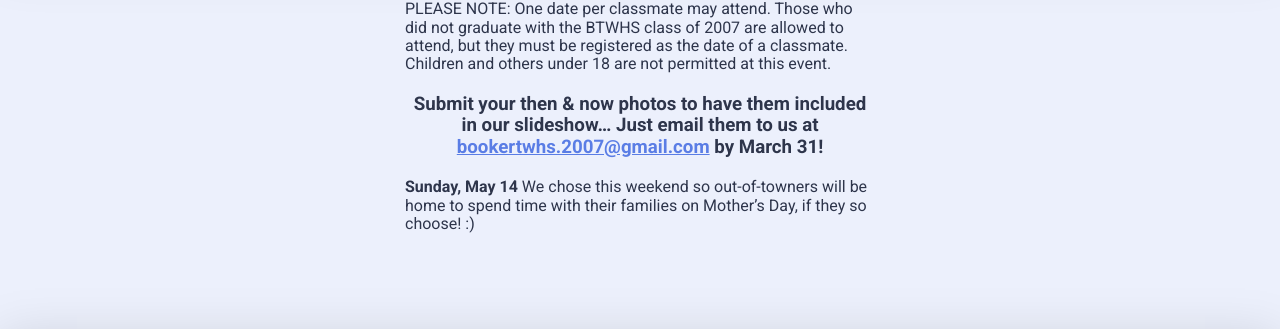
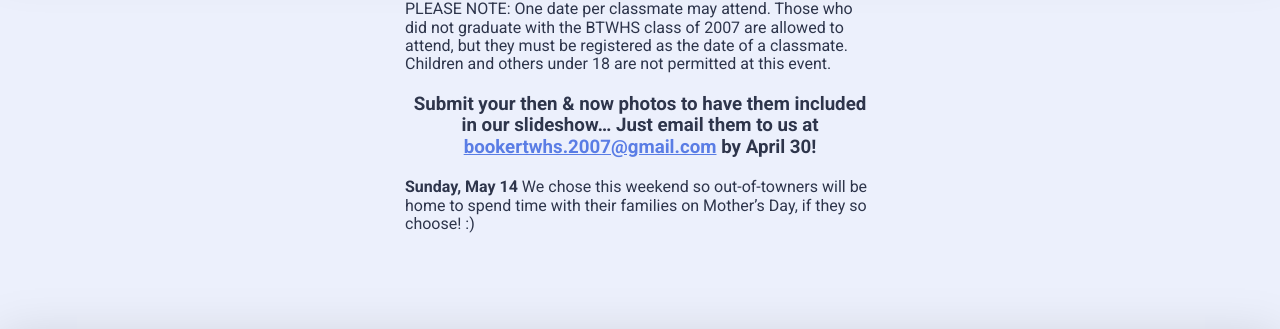
Before and after one commit to bookertwhs2007/bookertwhs, a Jekyll site: the page built from index.html, in a window 1280 px wide and 900 px high, scrolled down 2726 px. Shown: the part 124-453 px from the top of the window. Built offline with Jekyll 4.4.1, drawn with Linux system fonts in a browser that asks for light colours; nearby versions of some CDN libraries.

Commit message:
Updated Events

```diff
--- a/_sections/events.markdown
+++ b/_sections/events.markdown
@@ -20,7 +20,7 @@
 
 PLEASE NOTE: One date per classmate may attend. Those who did not graduate with the BTWHS class of 2007 are allowed to attend, but they must be registered as the date of a classmate. Children and others under 18 are not permitted at this event.
 
-### Submit your then & now photos to have them included in our slideshow... Just email them to us at <bookertwhs.2007@gmail.com> by March 31!
+### Submit your then & now photos to have them included in our slideshow... Just email them to us at <bookertwhs.2007@gmail.com> by April 30!
 
 **Sunday, May 14**
 We chose this weekend so out-of-towners will be home to spend time with their families on Mother's Day, if they so choose! :)
```
